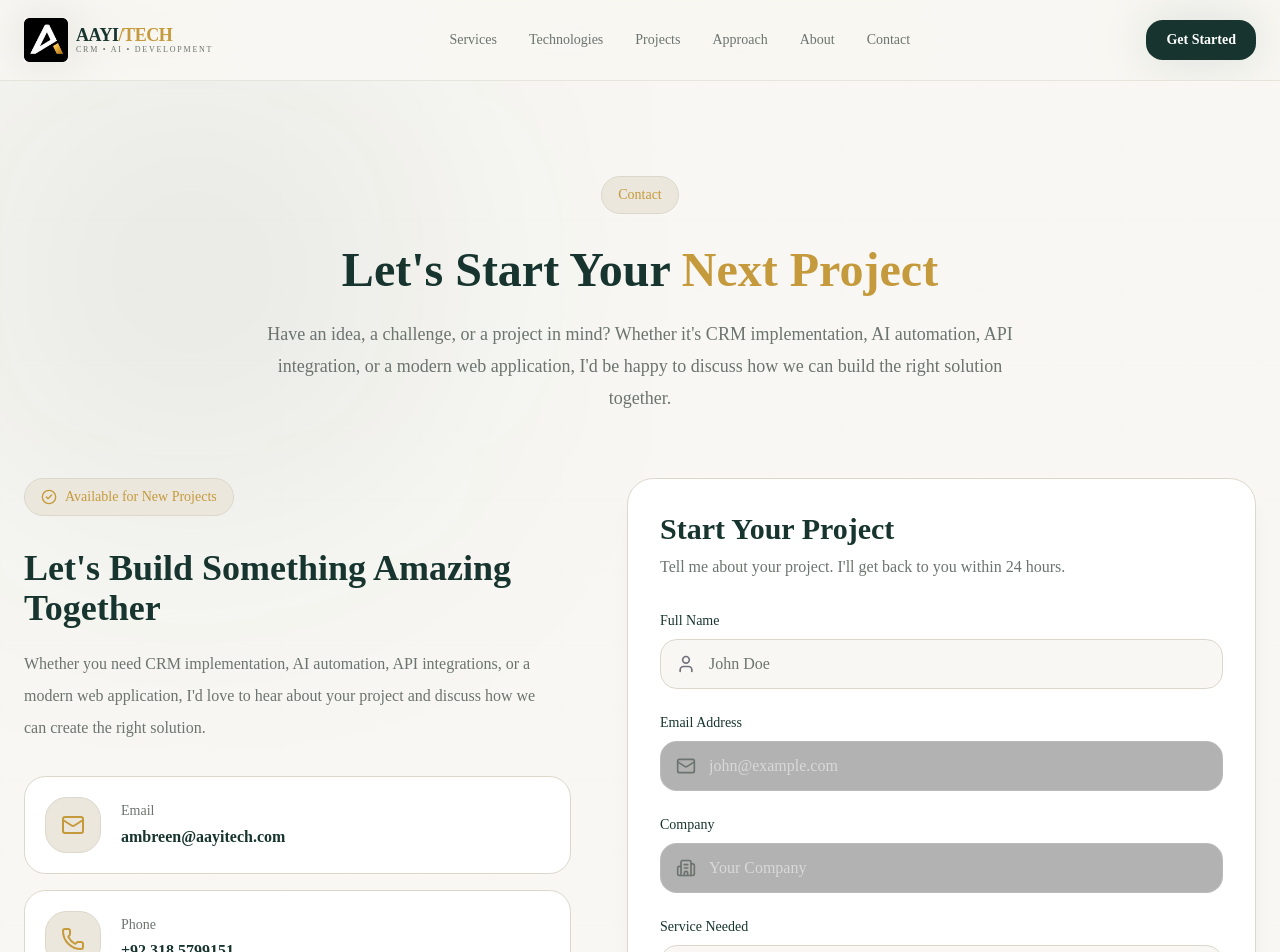
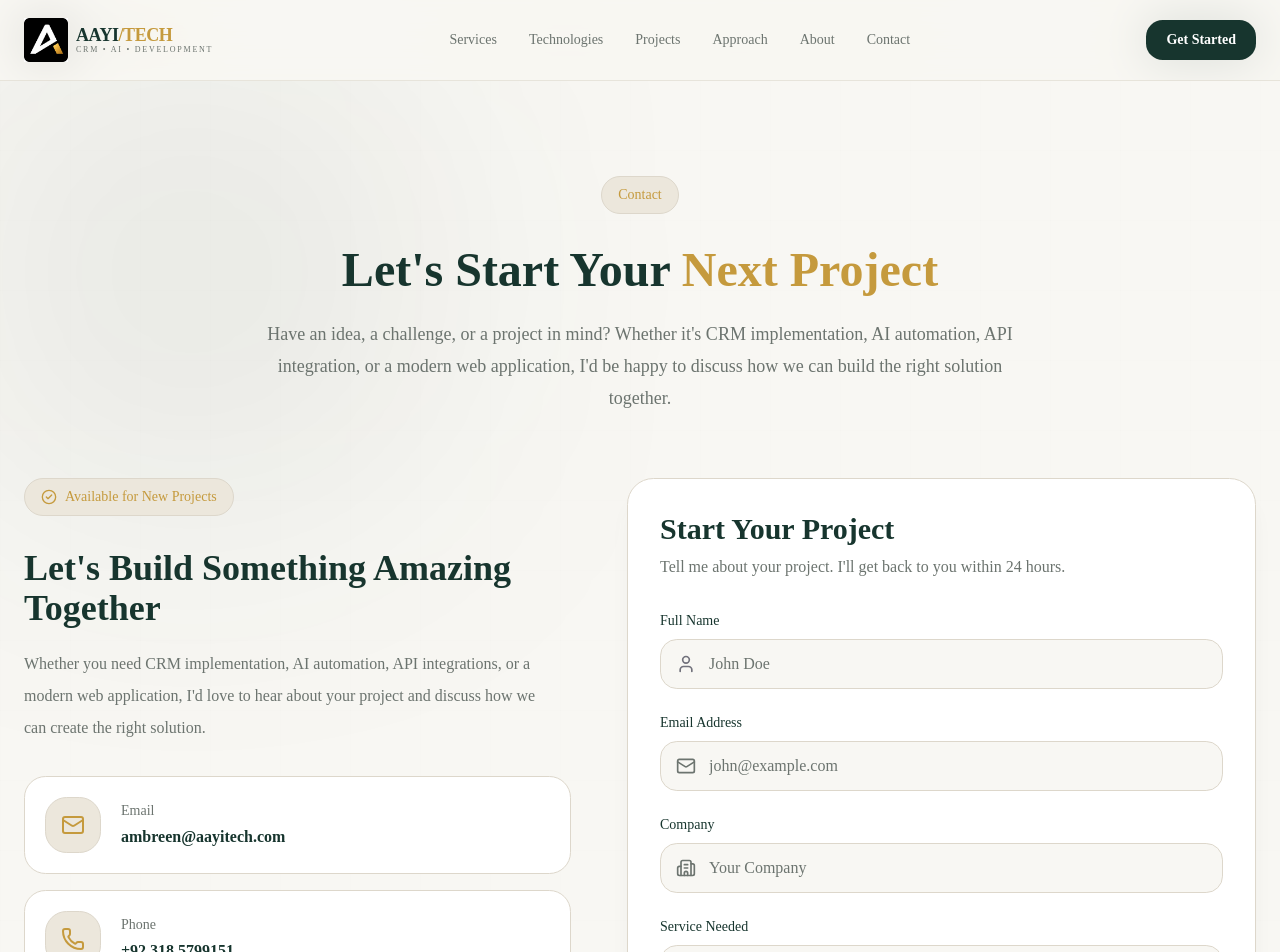
Before and after one commit to Ambreen110/aayitech, a Next.js app: page /contact in a window 1280 px wide. Shown: the top 952 px of the page. Built offline with nearby package versions, Linux system fonts and the light colour scheme.

Commit message:
Slight Change

```diff
--- a/components/sections/contact/ContactForm.tsx
+++ b/components/sections/contact/ContactForm.tsx
@@ -149,7 +149,22 @@ focus:ring-accent/20
   onChange={handleChange}
   required
   placeholder="john@example.com"
-              className="w-full rounded-xl border border-white/10 bg-black/30 py-3 pl-12 pr-4 text-white outline-none transition focus:border-cyan-400"
+              className="w-full
+rounded-xl
+border
+border-border
+bg-background
+py-3
+pl-12
+pr-4
+text-foreground
+placeholder:text-muted-foreground
+outline-none
+transition-all
+duration-300
+focus:border-accent
+focus:ring-2
+focus:ring-accent/20"
             />
           </div>
         </div>
@@ -169,7 +184,22 @@ focus:ring-accent/20
   value={formData.company}
   onChange={handleChange}
   placeholder="Your Company"
-              className="w-full rounded-xl border border-white/10 bg-black/30 py-3 pl-12 pr-4 text-white outline-none transition focus:border-cyan-400"
+              className="w-full
+rounded-xl
+border
+border-border
+bg-background
+py-3
+pl-12
+pr-4
+text-foreground
+placeholder:text-muted-foreground
+outline-none
+transition-all
+duration-300
+focus:border-accent
+focus:ring-2
+focus:ring-accent/20"
             />
           </div>
         </div>
--- a/components/sections/contact/ContactInfo.tsx
+++ b/components/sections/contact/ContactInfo.tsx
@@ -97,17 +97,17 @@ export default function ContactInfo() {
       </div>
 
       {/* Stats */}
-      <div className="grid grid-cols-3 gap-4">
+<div className="grid grid-cols-3 gap-3">
   {contactStats.map((stat) => (
     <div
       key={stat.id}
-            className="rounded-2xl border border-border bg-card p-5 text-center transition-all duration-300 hover:border-accent/40 hover:bg-secondary"
+      className="rounded-2xl border border-border bg-card p-3 text-center transition-all duration-300 hover:border-accent/40 hover:bg-secondary sm:p-5"
     >
-            <h3 className="text-2xl font-bold text-accent">
+      <h3 className="text-lg font-bold text-accent sm:text-2xl">
         {stat.value}
       </h3>
 
-            <p className="mt-2 text-sm text-muted-foreground">
+      <p className="mt-1 text-xs leading-5 text-muted-foreground sm:mt-2 sm:text-sm">
         {stat.label}
       </p>
     </div>
```
Also changed, not shown: 1 other file (tests, documents, lock files or other folders). Lines whose indentation alone changed are shown as unchanged.
